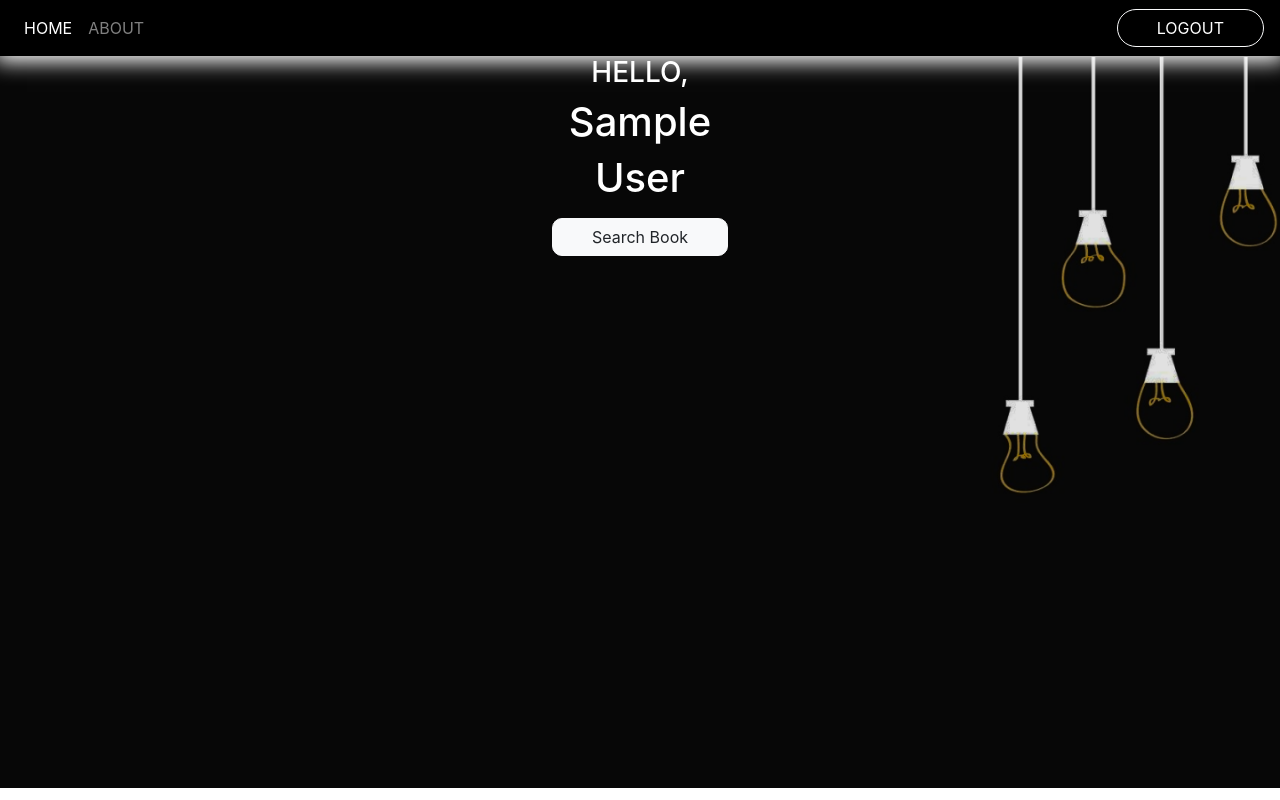
After one commit to inwidyana/progweb_final_project, a Django app: page /home/ in a window 1280 px wide. The commit adds this page. Run offline with Django 3.2, Linux system fonts and the light colour scheme; the visitor is signed in with stand-in values (Sample User, id 1); some libraries are stand-ins or nearby versions.

Commit message:
updated a lot of views

```diff
--- a/book_app/views/HomeView.py
+++ b/book_app/views/HomeView.py
@@ -1,3 +1,4 @@
+from django.http import HttpResponseRedirect
 from django.views import View
 from django.shortcuts import render
 
@@ -7,8 +8,9 @@ from ..forms.LoginForm import LoginForm
 class HomeView(View):
     form = LoginForm()
     template = 'home.html'
+    redirect_if_logged_in = '/home/'
 
     def get(self, request):
-        # if request.user.is_authenticated:
-        #     return HttpResponseRedirect('/')
+        if request.user.is_authenticated:
+            return HttpResponseRedirect(self.redirect_if_logged_in)
         return render(request, self.template, {'form': self.form})
--- /dev/null
+++ b/book_app/views/IndexView.py
@@ -0,0 +1,13 @@
+from django.http import HttpResponseRedirect
+from django.views import View
+from django.shortcuts import render
+
+
+class IndexView(View):
+    template = 'index.html'
+    redirect_if_not_logged_in = '/'
+
+    def get(self, request):
+        if not request.user.is_authenticated:
+            return HttpResponseRedirect(self.redirect_if_not_logged_in)
+        return render(request, self.template, {'fname': request.user.first_name, 'lname': request.user.last_name})
--- a/book_app/views/LoginView.py
+++ b/book_app/views/LoginView.py
@@ -10,10 +10,11 @@ from ..forms.LoginForm import LoginForm
 class LoginView(View):
     form = LoginForm()
     template = 'auth/login.html'
+    redirect_after_successful_login = '/home/'
 
     def get(self, request):
         if request.user.is_authenticated:
-            return HttpResponseRedirect('/')
+            return HttpResponseRedirect(self.redirect_after_successful_login)
         return render(request, self.template, {'form': self.form})
 
     def post(self, request):
@@ -23,6 +24,6 @@ class LoginView(View):
             user = authenticate(request, username=form.cleaned_data.get('username'), password=form.cleaned_data.get('password'))
             if user is not None:
                 login(request, user)
-                return HttpResponseRedirect('/login')
+                return HttpResponseRedirect(self.redirect_after_successful_login)
 
         return render(request, self.template, {'form': self.form})
--- a/book_app/views/RegisterView.py
+++ b/book_app/views/RegisterView.py
@@ -11,10 +11,11 @@ from ..forms.RegisterForm import RegisterForm
 class RegisterView(View):
     form = RegisterForm()
     template = 'auth/login.html'
+    redirect_after_successful_registration = '/home/'
 
     def get(self, request):
         if request.user.is_authenticated:
-            return HttpResponseRedirect('/')
+            return HttpResponseRedirect(self.redirect_after_successful_registration)
 
         if request.GET.get('q', '') == 'register':
             return render(request, self.template, {'form': self.form, 'register': True})
@@ -37,6 +38,6 @@ class RegisterView(View):
 
             if user is not None:
                 login(request, user)
-                return HttpResponseRedirect('/')
+                return HttpResponseRedirect(self.redirect_after_successful_registration)
 
         return render(request, self.template, {'form': self.form, 'register': True})
--- a/progweb_final_project/urls.py
+++ b/progweb_final_project/urls.py
@@ -14,15 +14,17 @@ Including another URLconf
     2. Add a URL to urlpatterns:  path('blog/', include('blog.urls'))
 """
 from django.contrib import admin
-from django.shortcuts import render
-from django.urls import path, include
+from django.urls import path
+
 from book_app.views.LoginView import LoginView
 from book_app.views.RegisterView import RegisterView
 from book_app.views.LogoutView import LogoutView
 from book_app.views.HomeView import HomeView
 from book_app.views.SearchView import SearchView
+from book_app.views.SearchAPI import SearchAPI
 from book_app.views.BookView import BookView
-from django.contrib.staticfiles.urls import staticfiles_urlpatterns
+from book_app.views.IndexView import IndexView
+
 from django.conf.urls.static import static
 from django.conf import settings
 
@@ -34,6 +36,9 @@ urlpatterns = [
     path('register/', RegisterView.as_view(), name='register'),
     path('logout/', LogoutView.as_view(), name='logout'),
     path('', HomeView.as_view(), name='home'),
+    path('book/', BookView.as_view(), name='book'),
+    path('home/', IndexView.as_view(), name='index'),
     path('search/', SearchView.as_view(), name='search'),
-    path('book/', BookView.as_view(), name='book'),
+
+    path('search/book/', SearchAPI.as_view(), name='search'),
 ] + static(settings.STATIC_URL, document_root=settings.STATIC_ROOT)
--- a/static/custom.css
+++ b/static/custom.css
@@ -94,3 +94,19 @@
     padding-right: 39px;
     border-radius: 30px;
 }
+
+.btn-soft-edges {
+    padding-left: 39px;
+    padding-right: 39px;
+    border-radius: 10px;
+}
+
+.bg-dark {
+    background: black!important;
+    box-shadow: 0 1px 20px 5px white;
+}
+
+.bg-lamp {
+    background: url('bg lights.png');
+    background-size: cover;
+}
--- a/templates/auth/login.html
+++ b/templates/auth/login.html
@@ -1,5 +1,5 @@
-{% extends "layout.html" %}
+{% extends "base/layout.html" %}
 
     {% block content %}
-        {% include "login_form.html" %}
+        {% include "component/login_form.html" %}
     {% endblock %}
--- a/templates/layout.html
+++ b/templates/base/layout.html
@@ -18,7 +18,7 @@
       <div class="collapse navbar-collapse" id="navbarSupportedContent">
         <ul class="navbar-nav mr-auto">
           <li class="nav-item active">
-            <a class="nav-link text-uppercase" href="#">Home</a>
+            <a class="nav-link text-uppercase" href="/">Home</a>
           </li>
           <li class="nav-item">
             <a class="nav-link text-uppercase" href="#">About</a>
@@ -26,7 +26,13 @@
         </ul>
           <ul class="navbar-nav ml-auto">
               <li class="nav-item active">
-                  <a class="btn btn-outline-light btn-rounded text-white text-uppercase">Login</a>
+                  {% if user.is_authenticated %}
+                      <a href="logout/" class="btn btn-outline-light btn-rounded text-white text-uppercase d-none d-md-block">LOGOUT</a>
+                      <a href="logout/" class="nav-link text-uppercase d-md-none">Logout</a>
+                  {% else %}
+                      <a href="login/" class="btn btn-outline-light btn-rounded text-white text-uppercase d-none d-md-block">Login</a>
+                      <a href="login/" class="nav-link text-uppercase d-md-none">Login</a>
+                  {% endif %}
               </li>
           </ul>
       </div>
--- a/templates/home.html
+++ b/templates/home.html
@@ -1,4 +1,4 @@
-{% extends "layout.html" %}
+{% extends "base/layout.html" %}
 
 {% block content %}
 {% load static %}
@@ -17,5 +17,5 @@
             </div>
         </div>
     </div>
-    {% include "login_form.html" %}
+    {% include "component/login_form.html" %}
 {% endblock %}
--- /dev/null
+++ b/templates/index.html
@@ -0,0 +1,38 @@
+{% extends "base/layout.html" %}
+
+{% block content %}
+{% load static %}
+    <div class="bg-lamp" style="height: 91.5vh!important;">
+        <div class="container" style="height: 91.5vh!important;">
+            <div class="row justify-content-center">
+                <div class="col col-auto">
+                    <h3 class="text-white text-uppercase">Hello,</h3>
+                </div>
+            </div>
+
+            <div class="row justify-content-center">
+                <div class="col col-auto">
+                    <h1 class="text-white text-capitalize">{{ fname }}</h1>
+                </div>
+            </div>
+
+            <div class="row justify-content-center">
+                <div class="col col-auto">
+                    <h1 class="text-white text-capitalize">{{ lname }}</h1>
+                </div>
+            </div>
+
+            <div class="row justify-content-center">
+                <div class="col col-auto">
+                    <h4 class="text-white text-capitalize" id="weather"></h4>
+                </div>
+            </div>
+
+            <div class="row justify-content-center">
+                <div class="col col-auto">
+                    <button class="btn btn-light btn-soft-edges text-capitalize">Search Book</button>
+                </div>
+            </div>
+        </div>
+    </div>
+{% endblock %}
```
Also changed, not shown: book_app/views/SearchAPI.py (added, +17 -0 lines), templates/search.html (+7 -104 lines), templates/component/login_form.html (renamed from templates/login_form.html).
